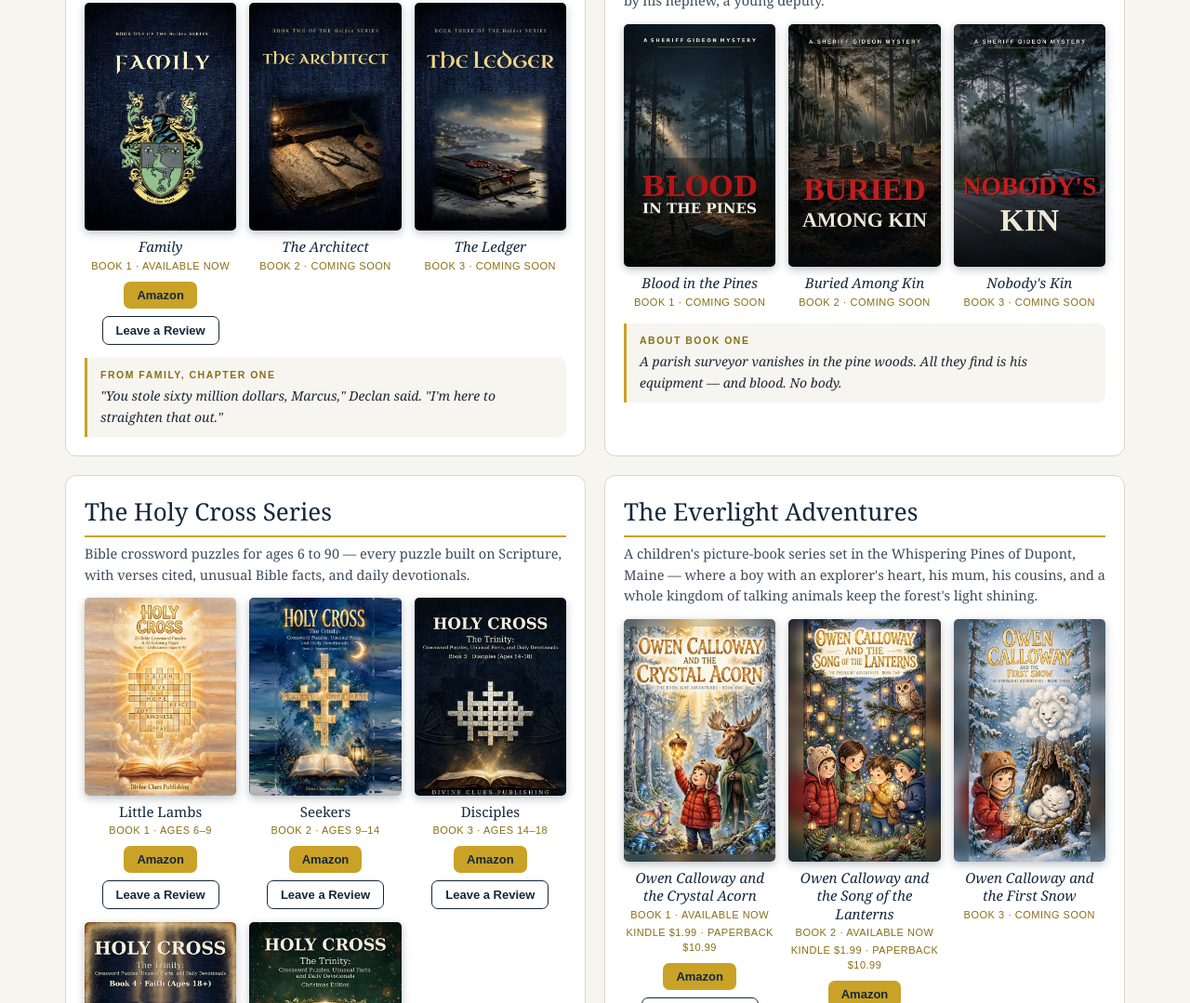
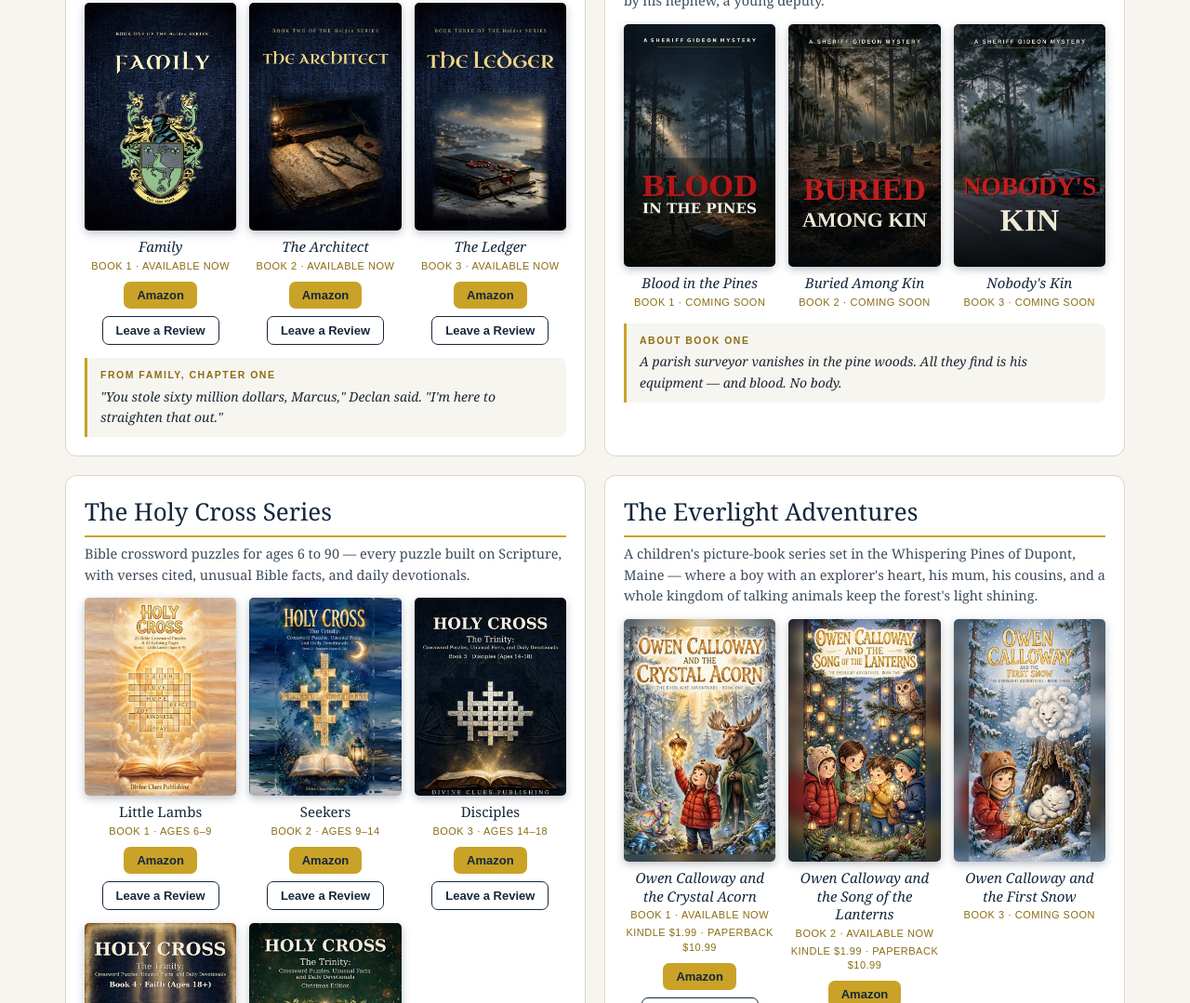
Before and after one commit to divinecluespublishing/divinecluespublishing.github.io, a plain HTML site: page index.html in a window 1280 px wide. Shown: the part 4463-5542 px from the top of the page at 93% size. Drawn offline with Linux system fonts and the light colour scheme.

Commit message:
Holden series: The Architect and The Ledger now Available Now with Amazon and review buttons

```diff
--- a/index.html
+++ b/index.html
@@ -195,12 +195,16 @@
         <div class="mini">
           <img src="images/holden-the-architect.jpg" alt="The Architect — Book Two of the Holden Series cover">
           <div class="title"><em>The Architect</em></div>
-          <div class="sub">Book 2 · Coming Soon</div>
+          <div class="sub">Book 2 · Available Now</div>
+          <a class="btn" href="https://www.amazon.com/dp/B0HQ137RS7">Amazon</a>
+          <a class="btn alt" href="https://www.amazon.com/review/create-review/?asin=B0HQ137RS7">Leave a Review</a>
         </div>
         <div class="mini">
           <img src="images/holden-the-ledger.jpg" alt="The Ledger — Book Three of the Holden Series cover">
           <div class="title"><em>The Ledger</em></div>
-          <div class="sub">Book 3 · Coming Soon</div>
+          <div class="sub">Book 3 · Available Now</div>
+          <a class="btn" href="https://www.amazon.com/dp/B0HQNYV9X8">Amazon</a>
+          <a class="btn alt" href="https://www.amazon.com/review/create-review/?asin=B0HQNYV9X8">Leave a Review</a>
         </div>
       </div>
       <div class="note">
```
